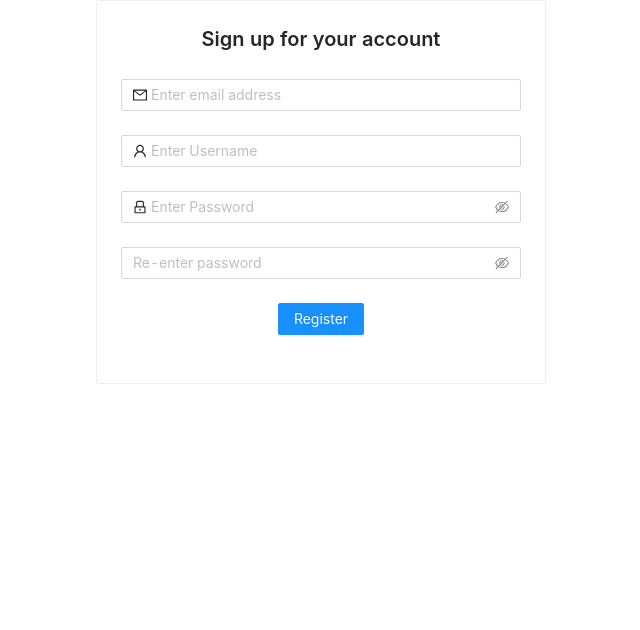
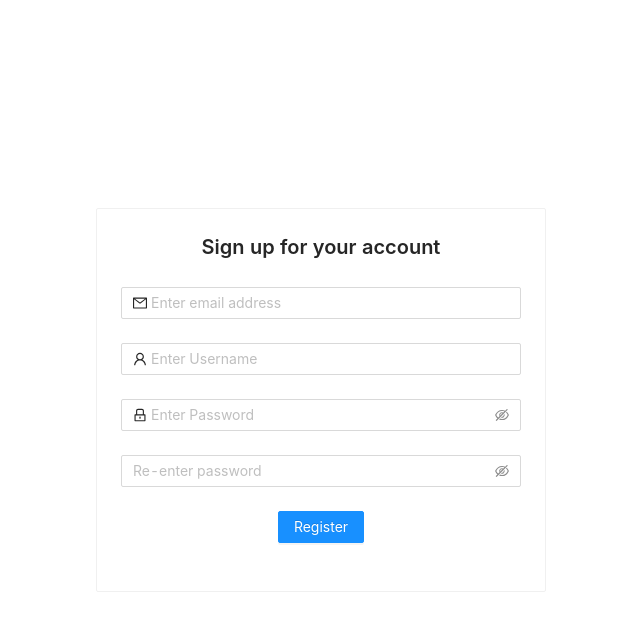
Before and after one commit to yeeezsh/CPE393-Advance-SE, a React (Create React App) app in the folder frontend/: page /signup in a window 1280 px wide. Shown: the top 630 px of the page, without its empty margins (319-959 px from the left). Built offline with nearby package versions, Linux system fonts and the light colour scheme.

Commit message:
center the card

```diff
--- a/frontend/src/modules/account/pages/signup/index.tsx
+++ b/frontend/src/modules/account/pages/signup/index.tsx
@@ -25,19 +25,20 @@ const SignUp: React.FC = () => {
 
   const onFinish = (values: any) => {
     const createAccountData = {
-  displayName : values.username,
-  username : values.username,
+      displayName: values.username,
+      username: values.username,
       email: values.email,
       password: values.password,
     };
 
     console.log("Success:", createAccountData);
     createAccountMutation({ variables: { user: createAccountData } });
-    console.log("helloworld",data?.createAccount);
-    console.log("ERRRO SHOULD BE HERE",error?.message);
+    console.log("helloworld", data?.createAccount);
+    console.log("ERRRO SHOULD BE HERE", error?.message);
   };
 
   return (
+    <Row justify="center" align="middle" style={{ minHeight: "100vh" }}>
       <div className="site-card-border-less-wrapper" style={componentLayout}>
         <Card bordered={true} style={{ width: 450, textAlign: "center" }}>
           <Title level={4} style={componentLayout}>
@@ -133,6 +134,7 @@ const createAccountData = {
           </Form>
         </Card>
       </div>
+    </Row>
   );
 };
 
```
Lines whose indentation alone changed are shown as unchanged.
